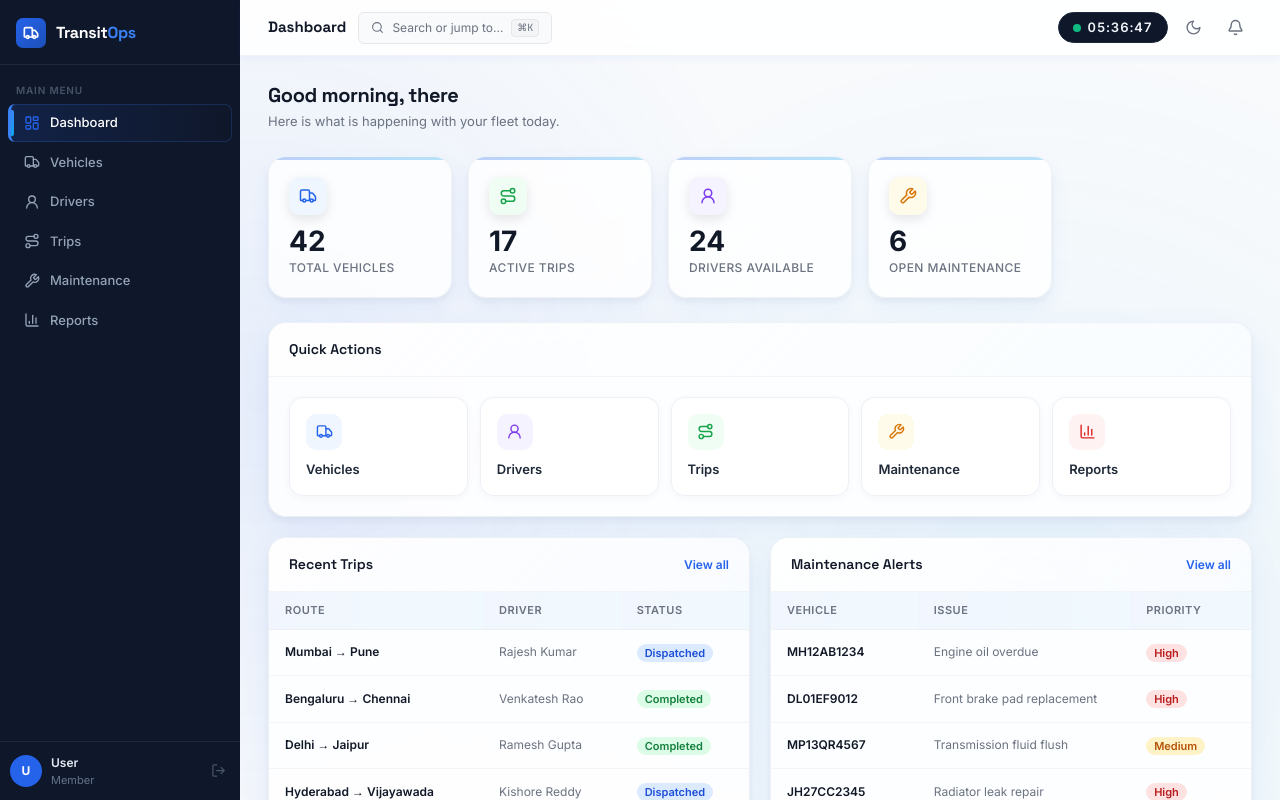
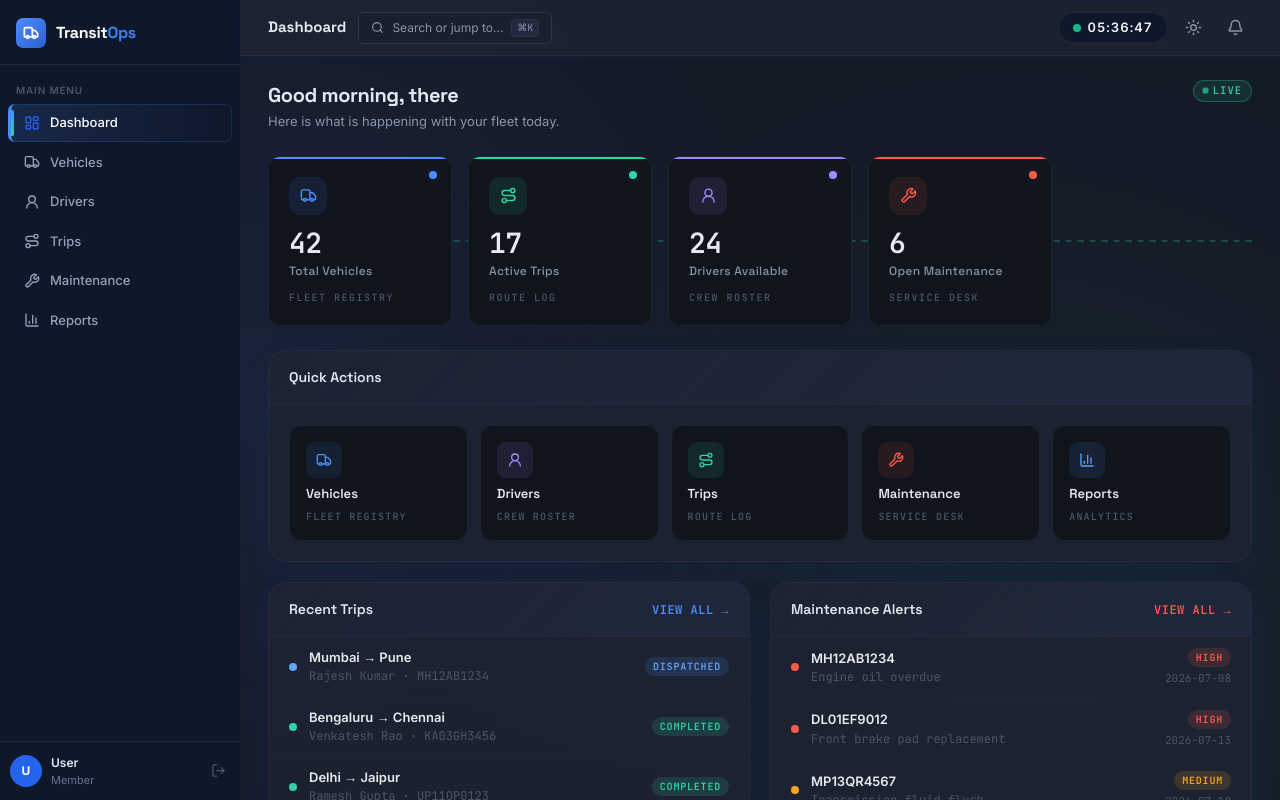
Before and after one commit to Diyap235/TransitOps-Fleet-Management, a React (Vite) app in the folder frontend/: page / in a window 1280 px wide. Shown: the top 800 px of the page. Built offline with nearby package versions, Linux system fonts and the light colour scheme; sample sign-in values are in the browser's storage.

Commit message:
frontend chnages added

```diff
--- a/frontend/src/context/ThemeContext.jsx
+++ b/frontend/src/context/ThemeContext.jsx
@@ -6,7 +6,7 @@ const STORAGE_KEY = 'transitops_theme';
 
 export const ThemeProvider = ({ children }) => {
   const [theme, setTheme] = useState(() => {
-    return localStorage.getItem(STORAGE_KEY) || 'light';
+    return localStorage.getItem(STORAGE_KEY) || 'dark';
   });
 
   useEffect(() => {
--- a/frontend/src/index.css
+++ b/frontend/src/index.css
@@ -1,3 +1,5 @@
+@import url('https://fonts.googleapis.com/css2?family=Inter:wght@300;400;500;600;700;800&family=Space+Grotesk:wght@400;500;600;700;800&family=JetBrains+Mono:wght@400;500;600&display=swap');
+
 /* ── Reset ── */
 *, *::before, *::after { box-sizing: border-box; margin: 0; padding: 0; }
 
--- a/frontend/src/pages/Dashboard.jsx
+++ b/frontend/src/pages/Dashboard.jsx
@@ -1,165 +1,183 @@
 import React from 'react';
 import { Link } from 'react-router-dom';
-import { Truck, UserRound, Route, Wrench, BarChart3 } from 'lucide-react';
+import { Truck, UserRound, Route, Wrench, BarChart3, Activity } from 'lucide-react';
 import { useAuth } from '../context/AuthContext';
-import {
-  dashboardStats, trips, maintenanceRecords,
-} from '../data/dummyData';
-
-const COLOR_MAP = {
-  blue:   { icon: '#2563EB', bg: '#EFF6FF' },
-  green:  { icon: '#16A34A', bg: '#F0FDF4' },
-  orange: { icon: '#D97706', bg: '#FFFBEB' },
-  red:    { icon: '#DC2626', bg: '#FEF2F2' },
-  purple: { icon: '#7C3AED', bg: '#F5F3FF' },
-};
+import { dashboardStats, trips, maintenanceRecords } from '../data/dummyData';
 
 const TRIP_STATUS_COLOR = {
-  Dispatched: { bg: '#DBEAFE', color: '#1D4ED8' },
-  Completed:  { bg: '#DCFCE7', color: '#15803D' },
-  Cancelled:  { bg: '#FEE2E2', color: '#B91C1C' },
-  Draft:      { bg: '#F1F5F9', color: '#475569' },
+  Dispatched: { bg: 'rgba(76,141,255,0.15)',  color: '#60A5FA' },
+  Completed:  { bg: 'rgba(47,212,168,0.15)',  color: '#2FD4A8' },
+  Cancelled:  { bg: 'rgba(251,91,75,0.15)',   color: '#FB5B4B' },
+  Draft:      { bg: 'rgba(107,90,224,0.12)',  color: '#9C8CFF' },
 };
 
 const MAINT_PRIORITY_COLOR = {
-  High:   { bg: '#FEE2E2', color: '#B91C1C' },
-  Medium: { bg: '#FEF3C7', color: '#B45309' },
-  Low:    { bg: '#DCFCE7', color: '#15803D' },
+  High:   { bg: 'rgba(251,91,75,0.15)',   color: '#FB5B4B' },
+  Medium: { bg: 'rgba(245,166,35,0.15)',  color: '#F5A623' },
+  Low:    { bg: 'rgba(47,212,168,0.15)',  color: '#2FD4A8' },
 };
 
-const QUICK = [
-  { to: '/vehicles',    label: 'Vehicles',    Icon: Truck,     color: 'blue'   },
-  { to: '/drivers',     label: 'Drivers',     Icon: UserRound, color: 'purple' },
-  { to: '/trips',       label: 'Trips',       Icon: Route,     color: 'green'  },
-  { to: '/maintenance', label: 'Maintenance', Icon: Wrench,    color: 'orange' },
-  { to: '/reports',     label: 'Reports',     Icon: BarChart3, color: 'red'    },
+const STAT_CARDS = [
+  { label: 'Total Vehicles',    caption: 'FLEET REGISTRY', key: 'totalVehicles',    Icon: Truck,     accent: 'var(--dc-blue)',   accentBg: 'var(--dc-blue-bg)'   },
+  { label: 'Active Trips',      caption: 'ROUTE LOG',      key: 'activeTrips',      Icon: Route,     accent: 'var(--dc-teal)',   accentBg: 'var(--dc-teal-bg)'   },
+  { label: 'Drivers Available', caption: 'CREW ROSTER',    key: 'driversAvailable', Icon: UserRound, accent: 'var(--dc-violet)', accentBg: 'var(--dc-violet-bg)' },
+  { label: 'Open Maintenance',  caption: 'SERVICE DESK',   key: 'openMaintenance',  Icon: Wrench,    accent: 'var(--dc-red)',    accentBg: 'var(--dc-red-bg)'    },
 ];
+
+const QUICK_ACTIONS = [
+  { to: '/vehicles',    label: 'Vehicles',    sub: 'FLEET REGISTRY', Icon: Truck,     accent: 'var(--dc-blue)',   accentBg: 'var(--dc-blue-bg)'   },
+  { to: '/drivers',     label: 'Drivers',     sub: 'CREW ROSTER',    Icon: UserRound, accent: 'var(--dc-violet)', accentBg: 'var(--dc-violet-bg)' },
+  { to: '/trips',       label: 'Trips',       sub: 'ROUTE LOG',      Icon: Route,     accent: 'var(--dc-teal)',   accentBg: 'var(--dc-teal-bg)'   },
+  { to: '/maintenance', label: 'Maintenance', sub: 'SERVICE DESK',   Icon: Wrench,    accent: 'var(--dc-red)',    accentBg: 'var(--dc-red-bg)'    },
+  { to: '/reports',     label: 'Reports',     sub: 'ANALYTICS',      Icon: BarChart3, accent: 'var(--dc-reports)',accentBg: 'var(--dc-reports-bg)'},
+];
+
+const recentTrips = trips.slice(0, 5);
+const recentMaint = maintenanceRecords.slice(0, 5);
 
 const Dashboard = () => {
   const { user } = useAuth();
   const hour     = new Date().getHours();
   const greeting = hour < 12 ? 'Good morning' : hour < 17 ? 'Good afternoon' : 'Good evening';
 
-  const STAT_CARDS = [
-    { label: 'Total Vehicles',    value: dashboardStats.totalVehicles,    Icon: Truck,     color: 'blue'   },
-    { label: 'Active Trips',      value: dashboardStats.activeTrips,      Icon: Route,     color: 'green'  },
-    { label: 'Drivers Available', value: dashboardStats.driversAvailable, Icon: UserRound, color: 'purple' },
-    { label: 'Open Maintenance',  value: dashboardStats.openMaintenance,  Icon: Wrench,    color: 'orange' },
-  ];
-
-  const recentTrips = trips.slice(0, 5);
-  const recentMaint = maintenanceRecords.slice(0, 5);
-
   return (
     <>
+      {/* ── Header ── */}
       <div className="page-header">
         <div className="page-header-left">
-          <h1>{greeting}, {user?.name?.split(' ')[0] ?? 'there'}</h1>
+          <h1 className="font-grotesk">{greeting}, {user?.name?.split(' ')[0] ?? 'there'}</h1>
           <p>Here is what is happening with your fleet today.</p>
+        </div>
+        <span className="live-badge"><span className="live-badge-dot" />LIVE</span>
+      </div>
+
+      {/* ── DC Stat cards with animated connector rail ── */}
+      <div className="dc-connector-wrap" style={{ marginBottom: 24 }}>
+        <svg className="dc-connector-svg" viewBox="0 0 100 1" preserveAspectRatio="none">
+          <line className="dc-connector-line" x1="0" y1="0.5" x2="100" y2="0.5" vectorEffect="non-scaling-stroke" />
+        </svg>
+        <div className="stats-grid">
+          {STAT_CARDS.map(({ label, caption, key, Icon, accent, accentBg }) => (
+            <div
+              className="dc-stat-card"
+              key={key}
+              style={{ '--dc-accent': accent, '--dc-accent-bg': accentBg }}
+            >
+              <span className="dc-stat-dot" style={{ background: accent, boxShadow: `0 0 0 3px ${accentBg}` }} />
+              <div className="dc-icon-chip" style={{ background: accentBg, color: accent }}>
+                <Icon size={17} strokeWidth={2} />
+              </div>
+              <div className="dc-stat-value font-mono">{dashboardStats[key]}</div>
+              <div className="dc-stat-label">{label}</div>
+              <div className="dc-stat-caption">{caption}</div>
+            </div>
+          ))}
         </div>
       </div>
 
-      {/* ── Stat cards ── */}
-      <div className="stats-grid">
-        {STAT_CARDS.map(({ label, value, Icon, color }) => {
-          const c = COLOR_MAP[color];
-          return (
-            <div className="stat-card" key={label}>
-              <div className="stat-card-header">
-                <div className="stat-card-icon" style={{ background: c.bg, color: c.icon }}>
-                  <Icon size={18} strokeWidth={2} />
+      {/* ── Quick Actions ── */}
+      <div className="card" style={{ marginBottom: 20 }}>
+        <div className="card-header">
+          <span className="card-title font-grotesk">Quick Actions</span>
+        </div>
+        <div className="card-body">
+          <div style={{ display: 'grid', gridTemplateColumns: 'repeat(5, 1fr)', gap: 12 }}>
+            {QUICK_ACTIONS.map(({ to, label, sub, Icon, accent, accentBg }) => (
+              <Link
+                key={to}
+                to={to}
+                className="dc-quick-card"
+                style={{ '--dc-card-accent': accent, '--dc-card-accent-bg': accentBg, textDecoration: 'none' }}
+              >
+                <div className="dc-quick-icon" style={{ background: accentBg, color: accent }}>
+                  <Icon size={16} strokeWidth={2} />
                 </div>
-              </div>
-              <div className="stat-card-value">{value}</div>
-              <div className="stat-card-label">{label}</div>
-            </div>
-          );
-        })}
-      </div>
-
-      {/* ── Quick actions ── */}
-      <div className="card" style={{ marginBottom: 20 }}>
-        <div className="card-header"><span className="card-title">Quick Actions</span></div>
-        <div className="card-body">
-          <div className="quick-action-grid">
-            {QUICK.map(({ to, label, Icon, color }) => {
-              const c = COLOR_MAP[color];
-              return (
-                <Link key={to} to={to} className="quick-action-card">
-                  <div className="quick-action-icon" style={{ background: c.bg, color: c.icon }}>
-                    <Icon size={17} strokeWidth={2} />
-                  </div>
-                  <span className="quick-action-label">{label}</span>
-                </Link>
-              );
-            })}
+                <span className="dc-quick-label">{label}</span>
+                <span className="dc-quick-sub">{sub}</span>
+              </Link>
+            ))}
           </div>
         </div>
       </div>
 
-      {/* ── Recent activity ── */}
+      {/* ── Recent Activity ── */}
       <div style={{ display: 'grid', gridTemplateColumns: '1fr 1fr', gap: 20 }}>
 
         {/* Recent Trips */}
-        <div className="card">
+        <div className="card" style={{ marginBottom: 0 }}>
           <div className="card-header">
-            <span className="card-title">Recent Trips</span>
-            <Link to="/trips" style={{ fontSize: 12, color: '#2563EB', textDecoration: 'none', fontWeight: 600 }}>View all</Link>
+            <span className="card-title font-grotesk">Recent Trips</span>
+            <Link to="/trips" style={{ fontSize: 12, color: 'var(--dc-blue)', textDecoration: 'none', fontWeight: 600, fontFamily: "'JetBrains Mono', monospace", letterSpacing: '0.5px' }}>
+              VIEW ALL →
+            </Link>
           </div>
-          <div className="table-wrap">
-            <table>
-              <thead>
-                <tr><th>Route</th><th>Driver</th><th>Status</th></tr>
-              </thead>
-              <tbody>
-                {recentTrips.map(t => {
-                  const sc = TRIP_STATUS_COLOR[t.status] ?? { bg: '#F1F5F9', color: '#475569' };
-                  return (
-                    <tr key={t.tripId}>
-                      <td className="td-primary" style={{ fontSize: 12 }}>{t.source} → {t.destination}</td>
-                      <td style={{ fontSize: 12, color: '#6B7280' }}>{t.driver}</td>
-                      <td>
-                        <span style={{ background: sc.bg, color: sc.color, padding: '2px 8px', borderRadius: 99, fontSize: 11, fontWeight: 600 }}>
-                          {t.status}
-                        </span>
-                      </td>
-                    </tr>
-                  );
-                })}
-              </tbody>
-            </table>
-          </div>
+          {recentTrips.length === 0 ? (
+            <div className="dc-radar-wrap">
+              <div className="dc-radar-ring"><Activity size={22} strokeWidth={1.5} /></div>
+              <h3>No activity yet</h3>
+              <p>Recent trips will appear here once dispatched.</p>
+            </div>
+          ) : (
+            <div className="activity-feed">
+              {recentTrips.map(t => {
+                const sc = TRIP_STATUS_COLOR[t.status] ?? { bg: 'rgba(107,90,224,0.12)', color: '#9C8CFF' };
+                return (
+                  <div className="activity-row" key={t.tripId}>
+                    <span className="activity-dot" style={{ background: sc.color }} />
+                    <div className="activity-text">
+                      <strong>{t.source} → {t.destination}</strong>
+                      <div style={{ fontSize: 12, color: 'var(--dc-text-faint)', fontFamily: "'JetBrains Mono', monospace", marginTop: 2 }}>
+                        {t.driver} · {t.vehicle}
+                      </div>
+                    </div>
+                    <span style={{ background: sc.bg, color: sc.color, padding: '2px 8px', borderRadius: 99, fontSize: 10, fontWeight: 600, fontFamily: "'JetBrains Mono', monospace", letterSpacing: '0.8px', whiteSpace: 'nowrap' }}>
+                      {t.status.toUpperCase()}
+                    </span>
+                  </div>
+                );
+              })}
+            </div>
+          )}
         </div>
 
-        {/* Recent Maintenance */}
-        <div className="card">
+        {/* Maintenance Alerts */}
+        <div className="card" style={{ marginBottom: 0 }}>
           <div className="card-header">
-            <span className="card-title">Maintenance Alerts</span>
-            <Link to="/maintenance" style={{ fontSize: 12, color: '#2563EB', textDecoration: 'none', fontWeight: 600 }}>View all</Link>
+            <span className="card-title font-grotesk">Maintenance Alerts</span>
+            <Link to="/maintenance" style={{ fontSize: 12, color: 'var(--dc-red)', textDecoration: 'none', fontWeight: 600, fontFamily: "'JetBrains Mono', monospace", letterSpacing: '0.5px' }}>
+              VIEW ALL →
+            </Link>
           </div>
-          <div className="table-wrap">
-            <table>
-              <thead>
-                <tr><th>Vehicle</th><th>Issue</th><th>Priority</th></tr>
-              </thead>
-              <tbody>
-                {recentMaint.map(r => {
-                  const pc = MAINT_PRIORITY_COLOR[r.priority] ?? { bg: '#F1F5F9', color: '#475569' };
-                  return (
-                    <tr key={r.id}>
-                      <td className="td-primary" style={{ fontSize: 12 }}>{r.vehicle}</td>
-                      <td style={{ fontSize: 12, color: '#6B7280', maxWidth: 160, overflow: 'hidden', textOverflow: 'ellipsis', whiteSpace: 'nowrap' }}>{r.issue}</td>
-                      <td>
-                        <span style={{ background: pc.bg, color: pc.color, padding: '2px 8px', borderRadius: 99, fontSize: 11, fontWeight: 600 }}>
-                          {r.priority}
-                        </span>
-                      </td>
-                    </tr>
-                  );
-                })}
-              </tbody>
-            </table>
-          </div>
+          {recentMaint.length === 0 ? (
+            <div className="dc-radar-wrap">
+              <div className="dc-radar-ring"><Wrench size={22} strokeWidth={1.5} /></div>
+              <h3>All clear</h3>
+              <p>No pending maintenance alerts at this time.</p>
+            </div>
+          ) : (
+            <div className="activity-feed">
+              {recentMaint.map(r => {
+                const pc = MAINT_PRIORITY_COLOR[r.priority] ?? { bg: 'rgba(107,90,224,0.12)', color: '#9C8CFF' };
+                return (
+                  <div className="activity-row" key={r.id}>
+                    <span className="activity-dot" style={{ background: pc.color }} />
+                    <div className="activity-text">
+                      <strong>{r.vehicle}</strong>
+                      <div style={{ fontSize: 12, color: 'var(--dc-text-faint)', fontFamily: "'JetBrains Mono', monospace", marginTop: 2 }}>
+                        {r.issue}
+                      </div>
+                    </div>
+                    <div style={{ display: 'flex', flexDirection: 'column', alignItems: 'flex-end', gap: 3 }}>
+                      <span style={{ background: pc.bg, color: pc.color, padding: '2px 8px', borderRadius: 99, fontSize: 10, fontWeight: 600, fontFamily: "'JetBrains Mono', monospace", letterSpacing: '0.8px' }}>
+                        {r.priority?.toUpperCase()}
+                      </span>
+                      <span className="activity-ts">{r.dueDate}</span>
+                    </div>
+                  </div>
+                );
+              })}
+            </div>
+          )}
         </div>
 
       </div>
```
